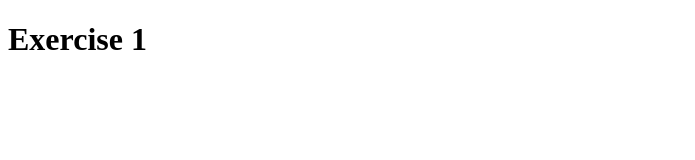
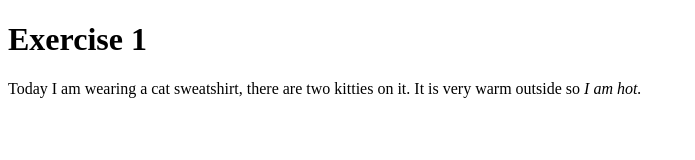
Before and after one commit to lailamonroe/exercise-3, a plain HTML site: page index.html in a window 1280 px wide. Shown: the whole page, without its empty margins (0-695 px from the left). Drawn offline with Linux system fonts and the light colour scheme.

Commit message:
Update index.html

```diff
--- a/index.html
+++ b/index.html
@@ -7,6 +7,7 @@
     </head>
         <body>
             <h1> Exercise 1</h1>
+            <p>Today I am wearing a cat sweatshirt, there are two kitties on it. It is very warm outside so <em>I am hot.</em> </p>
         </body>
 
 </html>
```
